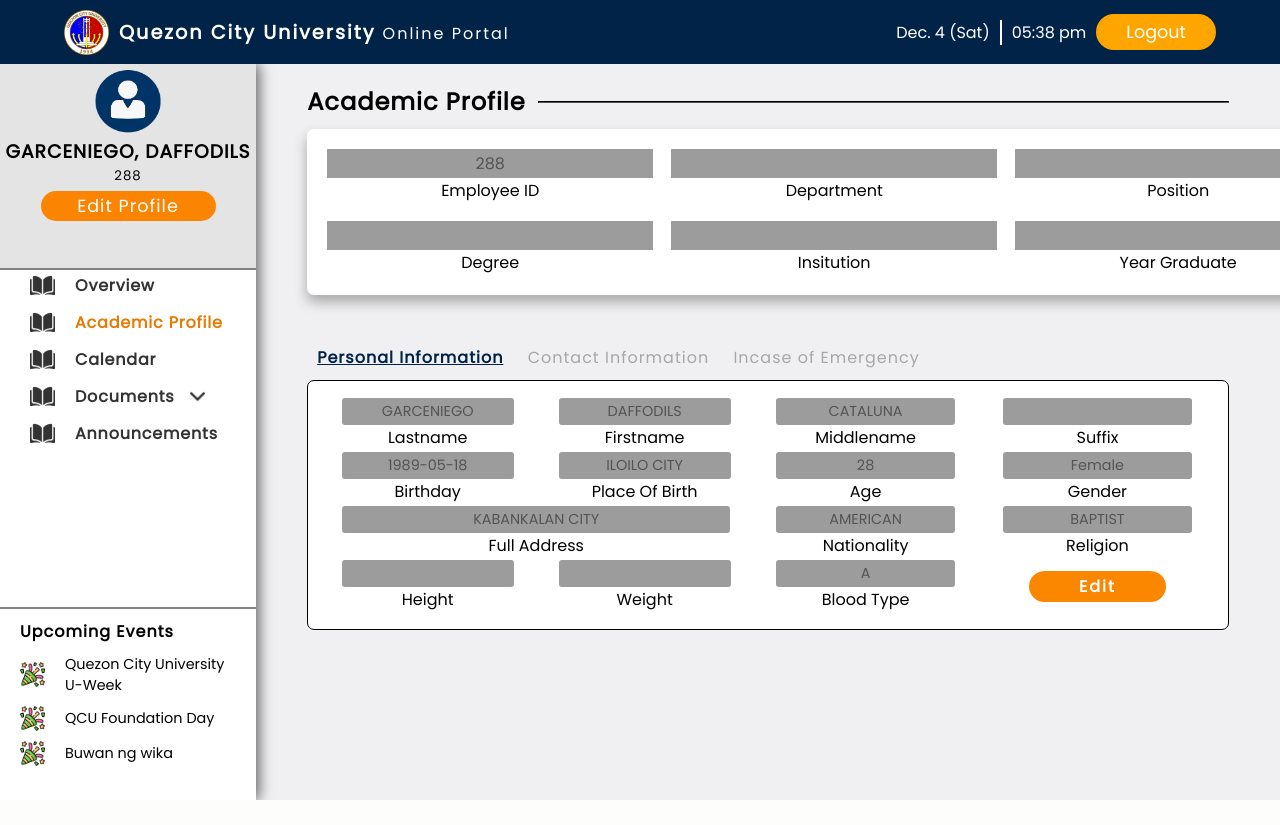
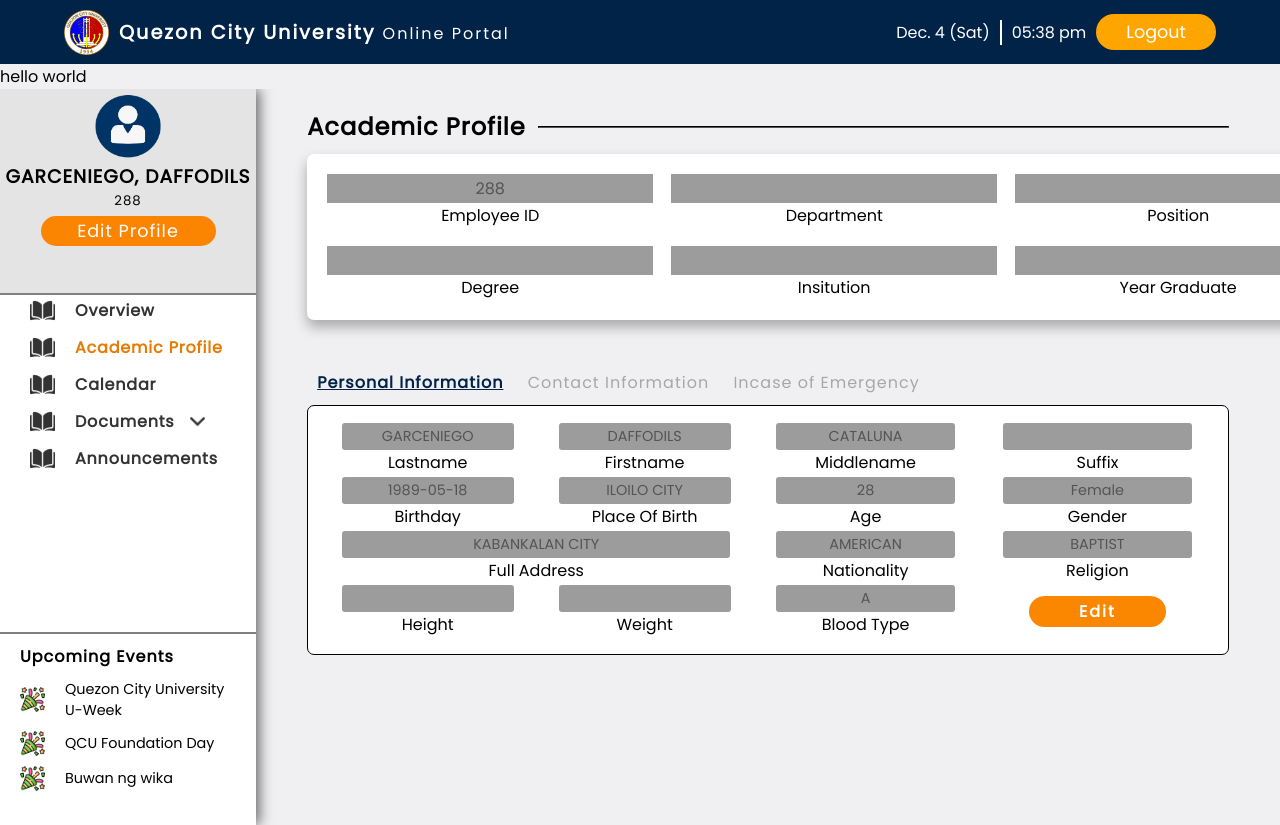
Before and after one commit to Mark-Bacabis/Portal, a PHP site: page /Professor/profInfo.php in a window 1280 px wide. Before the commit the page ends 800 px from the top, so only its background shows below. Run offline with PHP 8.4, Linux system fonts and the light colour scheme; a user stored in the database is signed in; data comes from the database, SQL or seed files in the repository.

Commit message:
changggeees

```diff
--- a/Professor/profInfo.php
+++ b/Professor/profInfo.php
@@ -1,4 +1,5 @@
 <?php
+    echo 'hello world';
     include('../include/query.php');
 ?>
 <!DOCTYPE html>
```
